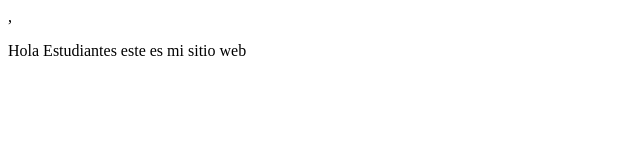
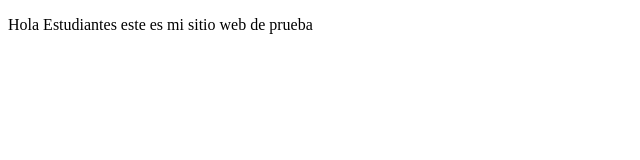
Before and after one commit to Edwinsl/ProyectoDemoCursoPrework, a plain HTML site: page index.html in a window 1280 px wide. Shown: the whole page, without its empty margins (0-640 px from the left). Drawn offline with Linux system fonts and the light colour scheme.

Commit message:
Agregamos prueba

```diff
--- a/index.html
+++ b/index.html
@@ -7,6 +7,6 @@
     <title>Hola Mundo</title>
 </head>
 <body>
-  ,<p>Hola Estudiantes este es mi sitio web</p>
+  <p>Hola Estudiantes este es mi sitio web de prueba</p>
 </body>
 </html>
```
